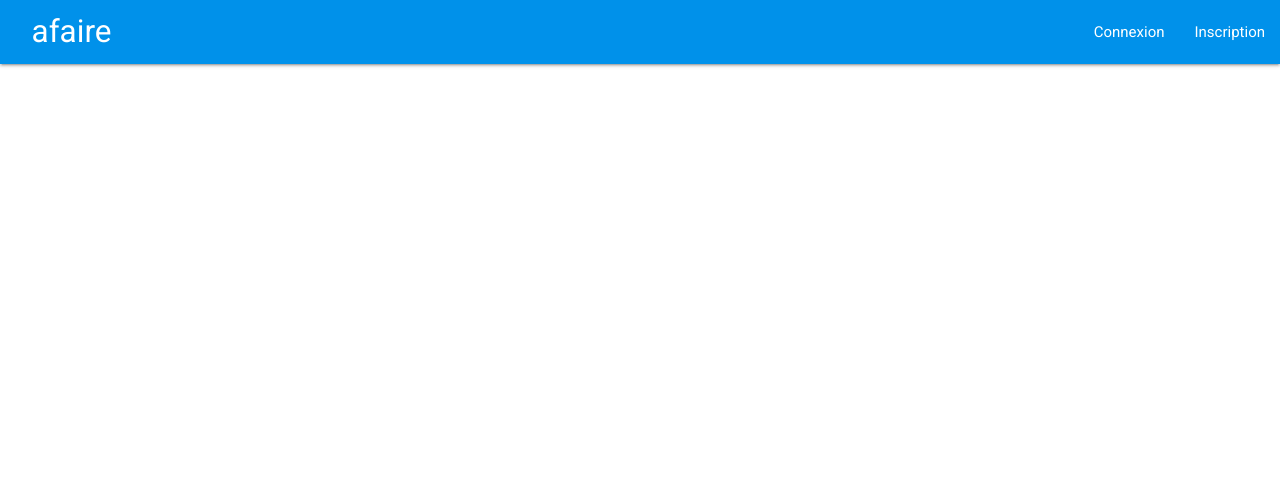
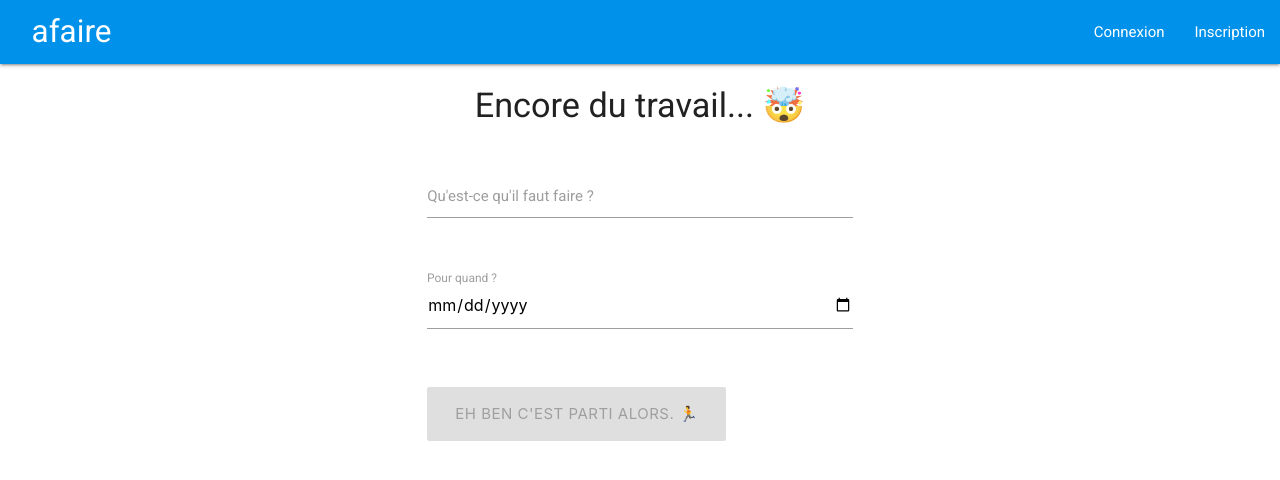
Before and after one commit to theofabry/afaire-front, an Angular app: page /taches/ajouter in a window 1280 px wide. Before the commit this address led to /. Shown: the top 480 px of the page. Built offline with nearby package versions, Linux system fonts and the light colour scheme.

Commit message:
Added task creation

```diff
--- a/src/app/app-routing.module.ts
+++ b/src/app/app-routing.module.ts
@@ -4,6 +4,7 @@ import { IndexComponent } from './index/index.component';
 import { RegistrationComponent } from './registration/registration.component';
 import { LoginComponent } from './login/login.component';
 import { TasksComponent } from './tasks/tasks.component';
+import { TaskAddComponent } from './task-add/task-add.component';
 
 
 const routes: Routes = [
@@ -11,6 +12,7 @@ const routes: Routes = [
   { path: 'inscription', component: RegistrationComponent },
   { path: 'connexion', component: LoginComponent },
   { path: 'taches', component: TasksComponent },
+  { path: 'taches/ajouter', component: TaskAddComponent },
   { path: '', redirectTo: 'accueil', pathMatch: 'full' },
 ];
 
--- a/src/app/app.module.ts
+++ b/src/app/app.module.ts
@@ -10,6 +10,7 @@ import { FormsModule } from '@angular/forms';
 import { HttpClientModule } from '@angular/common/http';
 import { LoginComponent } from './login/login.component';
 import { TasksComponent } from './tasks/tasks.component';
+import { TaskAddComponent } from './task-add/task-add.component';
 
 @NgModule({
   declarations: [
@@ -17,7 +18,8 @@ import { TasksComponent } from './tasks/tasks.component';
     IndexComponent,
     RegistrationComponent,
     LoginComponent,
-    TasksComponent
+    TasksComponent,
+    TaskAddComponent
   ],
   imports: [
     BrowserModule,
--- /dev/null
+++ b/src/app/task-add/task-add.component.css
@@ -0,0 +1,6 @@
+.date-label {
+  -webkit-transform: translateY(-14px) scale(0.8);
+  transform: translateY(-14px) scale(0.8);
+  -webkit-transform-origin: 0 0;
+  transform-origin: 0 0;
+}
--- /dev/null
+++ b/src/app/task-add/task-add.component.html
@@ -0,0 +1,35 @@
+<div class="row">
+  <div class="col s12">
+    <h4 class="center">Encore du travail... 🤯</h4>
+  </div>
+</div>
+
+<div class="row">
+  <form class="col s12 m6 offset-m3" (ngSubmit)="onSubmit()" #addTaskForm="ngForm">
+
+    <div class="row">
+      <div class="input-field col s12">
+        <textarea id="content" class="materialize-textarea" [(ngModel)]="task.content" [class.valid]="content.valid" [class.invalid]="content.invalid && content.touched" name="content" required #content="ngModel"></textarea>
+        <label for="content">Qu'est-ce qu'il faut faire ?</label>
+        <span class="helper-text"
+              *ngIf="!content.valid && content.touched">Ouais, mais sans contenu c'est inutile non ?</span>
+      </div>
+    </div>
+
+    <div class="row">
+      <div class="input-field col s12">
+        <input type="date" id="date" class="date-input" [(ngModel)]="task.due_date" name="due_date" required [class.valid]="due_date.valid" [class.invalid]="due_date.invalid && due_date.touched" #due_date="ngModel">
+        <label for="date" class="date-label">Pour quand ?</label>
+        <span class="helper-text"
+              *ngIf="!due_date.valid && due_date.touched">Si tu me dis pas pour quand, je pourrai pas te le rappeler 😢</span>
+      </div>
+    </div>
+
+    <div class="row">
+      <div class="input-field col s12">
+        <button [disabled]="!addTaskForm.form.valid" class="btn btn-large waves-effect waves-light blue" type="submit" name="action">Eh ben c'est parti alors. 🏃
+        </button>
+      </div>
+    </div>
+  </form>
+</div>
--- /dev/null
+++ b/src/app/task-add/task-add.component.ts
@@ -0,0 +1,32 @@
+import { Component, OnInit } from '@angular/core';
+import { Task } from '../task';
+import { TaskService } from '../task.service';
+import { ActivatedRoute, Router } from '@angular/router';
+
+@Component({
+  selector: 'app-task-add',
+  templateUrl: './task-add.component.html',
+  styleUrls: ['./task-add.component.css']
+})
+export class TaskAddComponent implements OnInit {
+
+  task: Task = new Task();
+
+  constructor(private taskService: TaskService, private route: ActivatedRoute, private router: Router) { }
+
+  ngOnInit(): void {
+    this.task.due_date = this.route.snapshot.queryParamMap.get('due_date');
+  }
+
+  onSubmit(): void {
+    this.taskService.addTask(this.task).subscribe(task => {
+      this.router.navigate(['/taches']);
+
+    }, error => {
+      const errors = error.error;
+
+      console.log(errors);
+    });
+  }
+
+}
--- a/src/app/task.service.ts
+++ b/src/app/task.service.ts
@@ -19,4 +19,10 @@ export class TaskService {
     }});
   }
 
+  addTask(task: Task) {
+    return this.http.post(this.tasksUrl, task, { headers: {
+        Authorization: 'Token ' + localStorage.getItem('token')
+      }});
+  }
+
 }
--- a/src/app/tasks/tasks.component.css
+++ b/src/app/tasks/tasks.component.css
@@ -2,3 +2,7 @@
   display: inline-block;
   float: none;
 }
+
+.card-add {
+  cursor: pointer;
+}
--- a/src/app/tasks/tasks.component.html
+++ b/src/app/tasks/tasks.component.html
@@ -9,8 +9,8 @@
       <span class="white-text">{{task.content}}</span>
     </div>
   </div>
-  <div *ngIf="tasks[day].length === 0" class="col s12 m2 task-container">
-    <div class="grey card-panel" >
+  <div class="col s12 m2 task-container">
+    <div class="grey card-panel card-add" routerLink="/taches/ajouter" [queryParams]="{ due_date: day }">
       <span class="white-text"><i class="material-icons tiny">add</i> Ajouter</span>
     </div>
   </div>
--- a/src/app/tasks/tasks.component.ts
+++ b/src/app/tasks/tasks.component.ts
@@ -2,7 +2,6 @@ import { Component, OnInit } from '@angular/core';
 import { UserService } from '../user.service';
 import { Router } from '@angular/router';
 import { TaskService } from '../task.service';
-import { Task } from '../task';
 
 @Component({
   selector: 'app-tasks',
```
Also changed, not shown: 1 other file (tests, documents, lock files or other folders).
